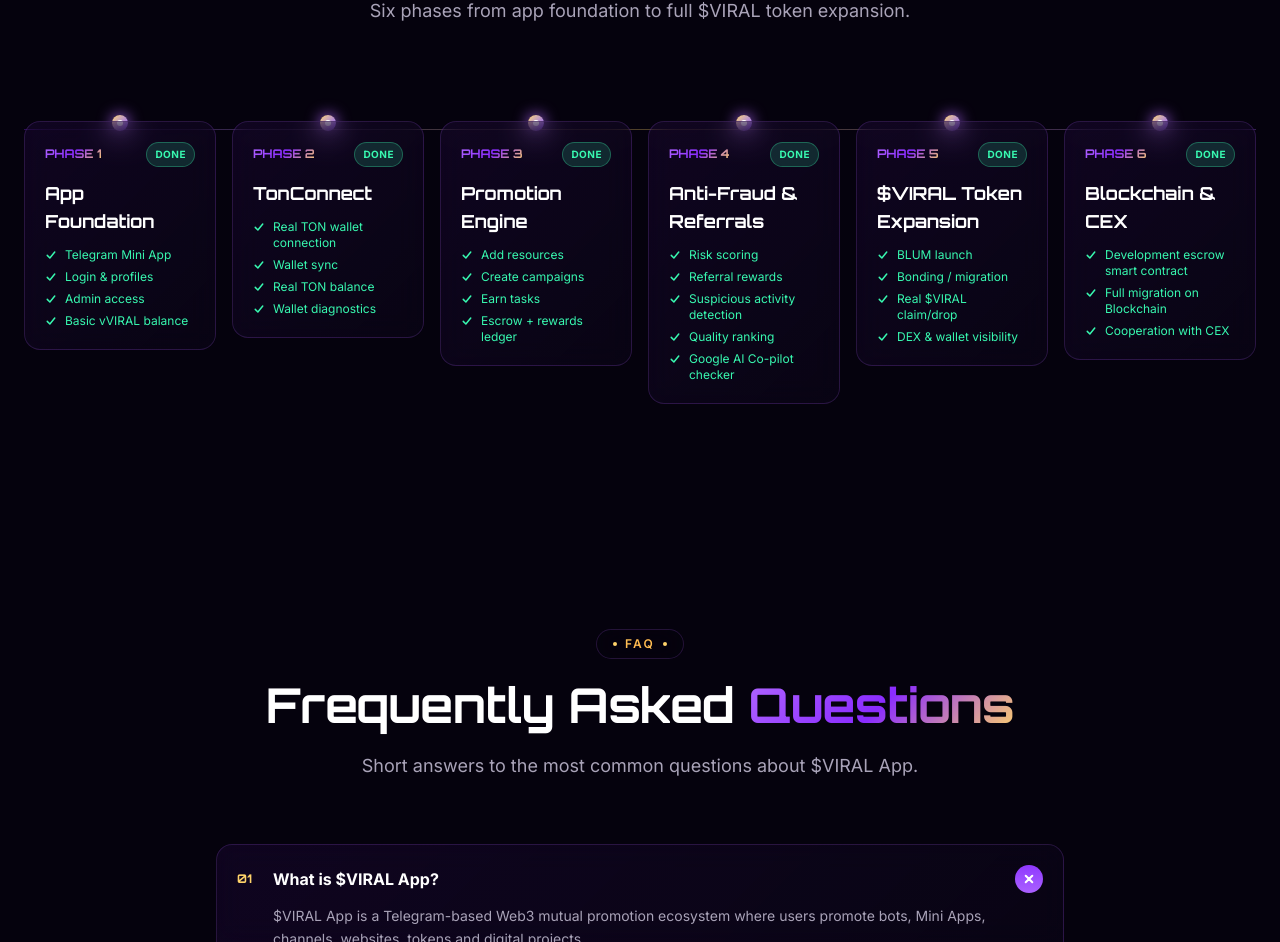
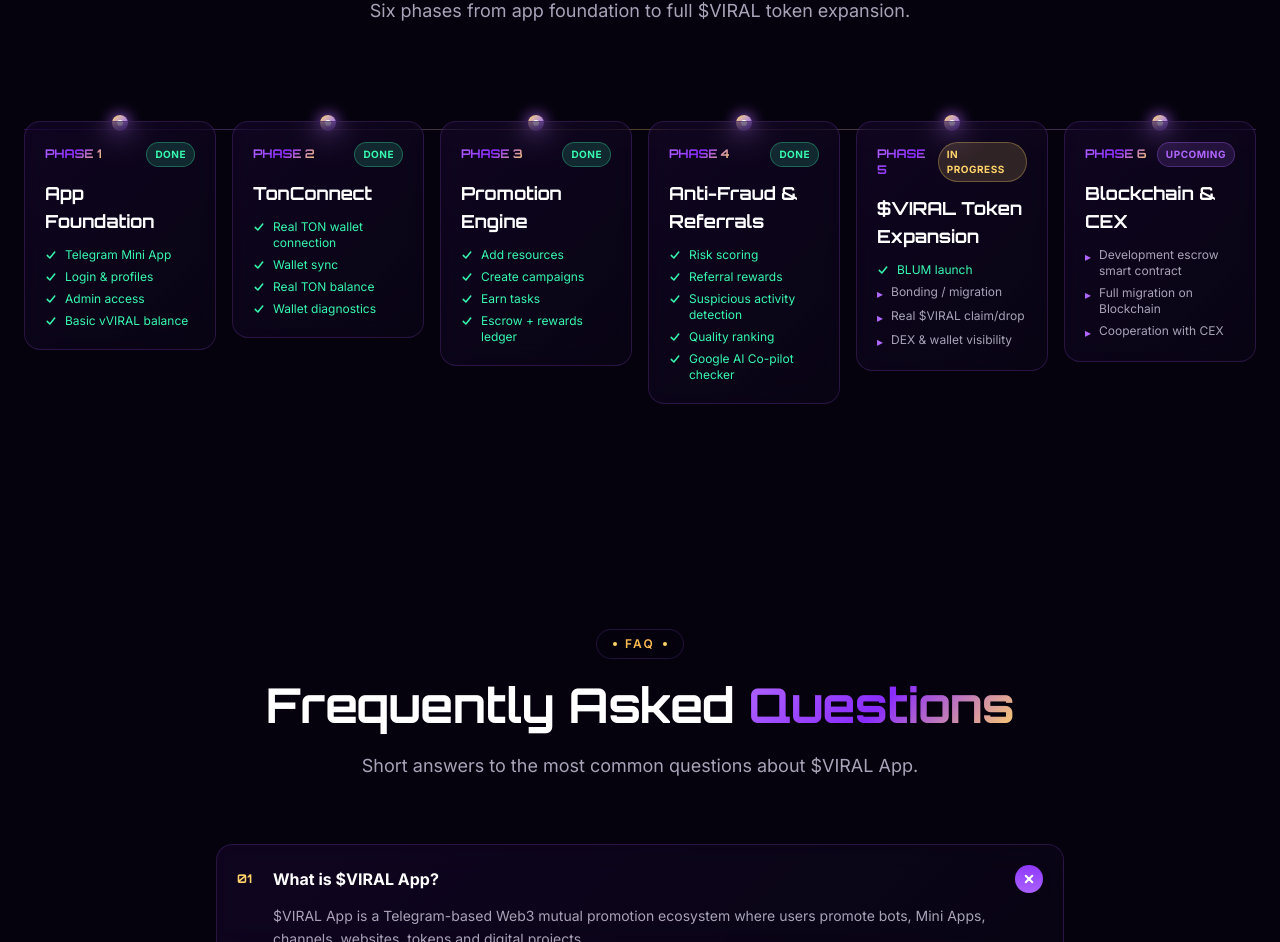
Before and after one commit to Nefitra/viral-app-site, a React (Vite) app: page / in a window 1280 px wide. Shown: the part 9669-10611 px from the top of the page. Built offline with nearby package versions, Linux system fonts and the light colour scheme.

Commit message:
Update roadmap phases and item statuses

```diff
--- a/src/components/Roadmap.tsx
+++ b/src/components/Roadmap.tsx
@@ -61,22 +61,22 @@
   {
     phase: "Phase 5",
     title: "$VIRAL Token Expansion",
-    status: "Done",
+    status: "In Progress",
     items: [
       { text: "BLUM launch", done: true },
-      { text: "Bonding / migration", done: true },
-      { text: "Real $VIRAL claim/drop", done: true },
-      { text: "DEX & wallet visibility", done: true },
+      { text: "Bonding / migration", done: false },
+      { text: "Real $VIRAL claim/drop", done: false },
+      { text: "DEX & wallet visibility", done: false },
     ],
   },
   {
     phase: "Phase 6",
     title: "Blockchain & CEX",
-    status: "Done",
+    status: "Upcoming",
     items: [
-      { text: "Development escrow smart contract", done: true },
-      { text: "Full migration on Blockchain", done: true },
-      { text: "Cooperation with CEX", done: true },
+      { text: "Development escrow smart contract", done: false },
+      { text: "Full migration on Blockchain", done: false },
+      { text: "Cooperation with CEX", done: false },
     ],
   },
 ];
```
